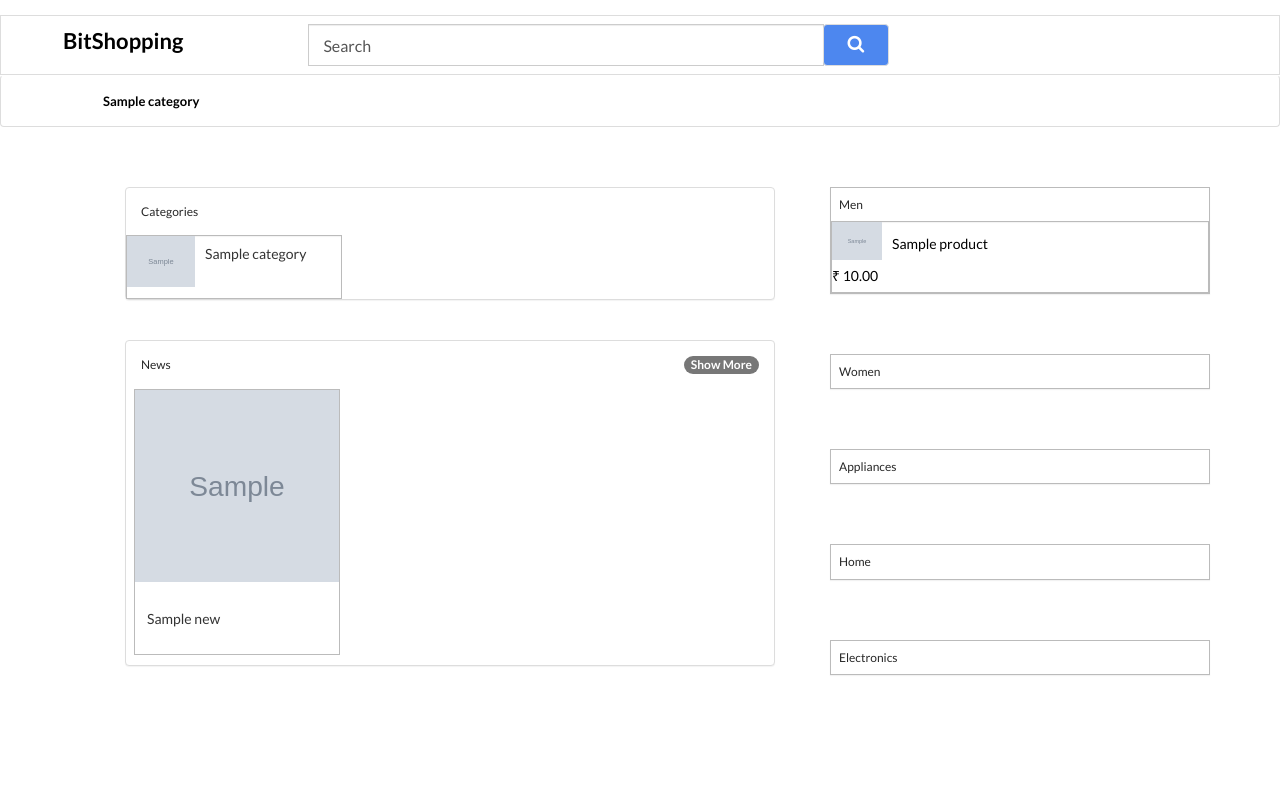
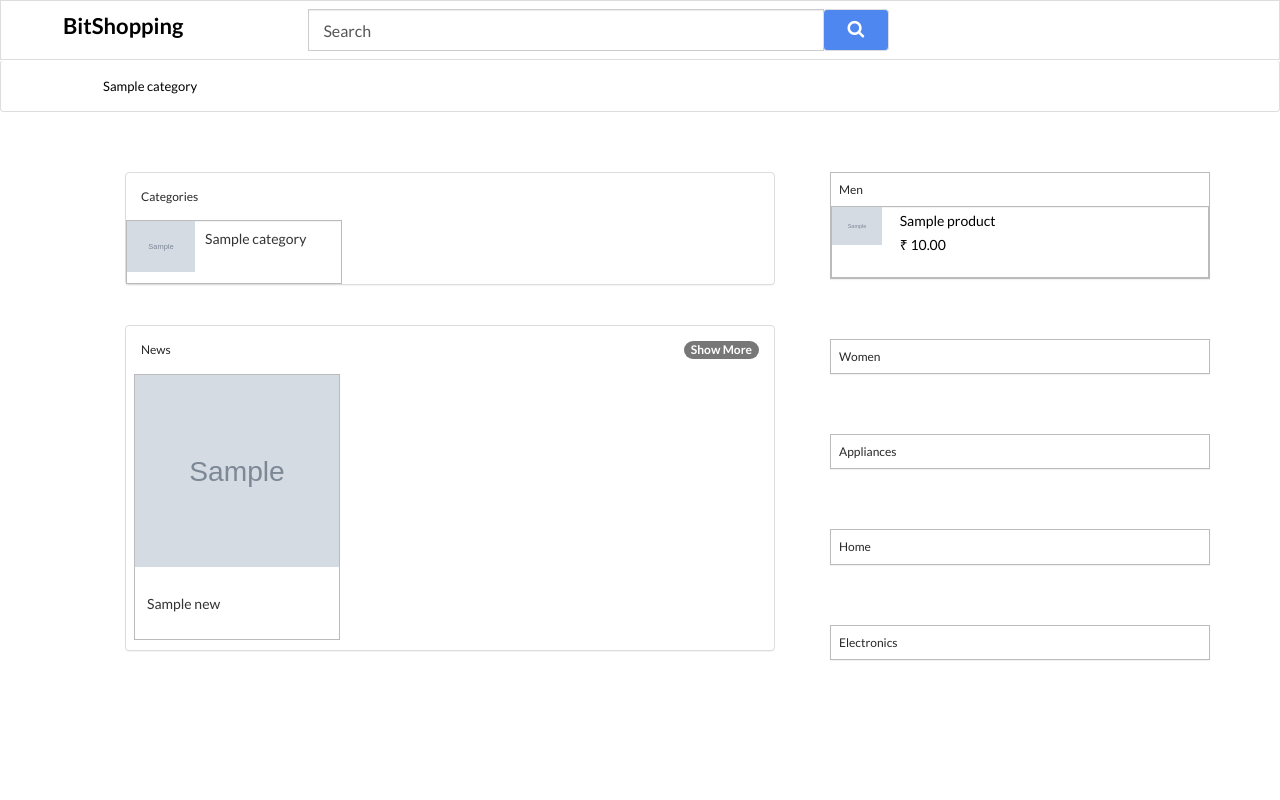
Before and after one commit to sundarpy/Bitshop, a Django app: page / in a window 1280 px wide. Run offline with Django 3.2, Linux system fonts and the light colour scheme; tables that the repository leaves empty hold one stand-in row (values such as "Sample post"); grey boxes marked "Sample" are stand-in pictures; some libraries are stand-ins or nearby versions.

Commit message:
css changes

```diff
--- a/bitshopproject/bitshopapp/static/css/style.css
+++ b/bitshopproject/bitshopapp/static/css/style.css
@@ -64,7 +64,7 @@ navbar start
     background-color: transparent;
     font-size: 13px    ;
     line-height: 20px;
-    font-weight: 600;
+    font-weight: 500;
 }
 /*.navbar-nav>li::before{
     position: absolute;
@@ -166,7 +166,7 @@ navbar END
 SIGNIN/ SIGNUP PART(CSS)
 ===========*/
  body {
-    padding-top: 15px;
+    /*padding-top: 15px;*/
     font-size: 12px
   }
   .main {
@@ -327,6 +327,8 @@ section css start
     max-width: 50px;
     float: left;
     margin-right: 10px;
+    display: inline;
+    width: 16%;
 }
 .similar-content .thumbnail .badge {
 	margin-right: 20px;
@@ -346,6 +348,11 @@ section css start
 .thumbnail .announce {
     padding: 0px;
     color: #333;
+    display: inline;
+    float: right;
+    width: 82%;
+    max-width: 100%;
+    overflow: hidden;
 }
 .announce  h5 {
     color: #000 !important;
@@ -357,8 +364,10 @@ section css start
     text-decoration: none !important;
     position: relative;
     white-space: nowrap;
-    width: 300px;
+    width: 268px;
     text-overflow: ellipsis;
+    margin: 4px 0;
+
 }
 
 /*========
--- a/bitshopproject/bitshopapp/templates/categorydetail.html
+++ b/bitshopproject/bitshopapp/templates/categorydetail.html
@@ -223,6 +223,9 @@
 			<!-- Bootstrap -->
 			<script src="{% static "js/bootstrap.min.js" %}"></script>
 			<script src="{% static "js/owl.carousel.min.js" %}"></script>
+			<script type="text/javascript">
+
+			</script>
 
 		</body>
 	</html>
--- a/bitshopproject/bitshopapp/views.py
+++ b/bitshopproject/bitshopapp/views.py
@@ -830,3 +830,20 @@ def page_not_found(request):
 # HTTP Error 500
 def server_error(request):
 	return render_to_response('500.html')
+
+"""============================="""
+"""=====PRICE FILTER METHOD====="""
+"""============================="""
+
+# def PriceFilter(self, request, c_id, pr_id):
+# 	price = Price.objects.get(pk=pr_id)
+# 	upper = request.GET.get(price.upper_limit, None)
+# 	lower = request.GET.get(price.lower_limit, None)
+# 	cat = Category.objects.get(pk=c_id)
+# 	category = request.GET.get(cat, None)
+
+# 	if lower and upper and cat:
+# 		products = Product.objects.filter(Q(category=category, offer_price__lte=upper, offer_price__gte=lower) | Q(category=category, sale_price__lte=upper, sale_price__gte=lower))
+# 		price_products = json.dumps(products)
+
+# 	return Response({"price_products":price_products, 'status':200})
```
